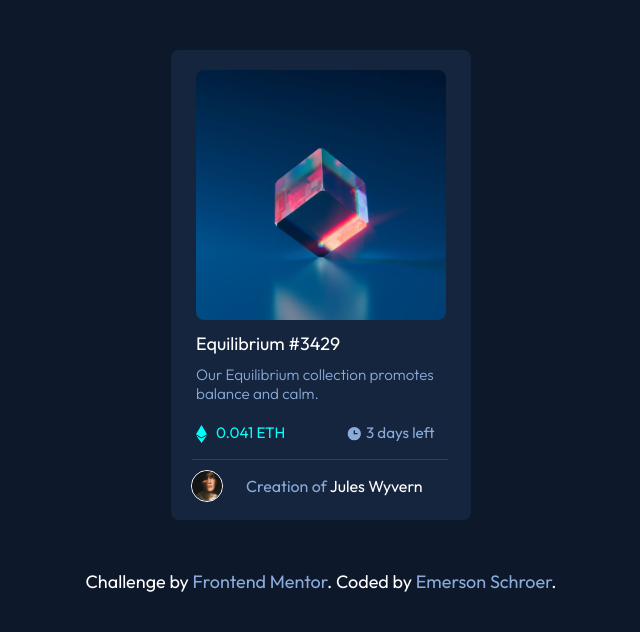
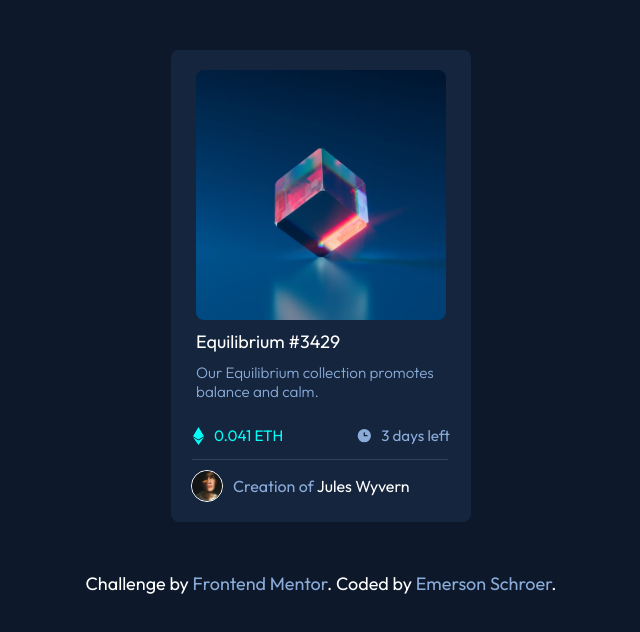
Before and after one commit to eschroer/nft-card, a plain HTML site: page index.html in a window 1280 px wide. Shown: the whole page, without its empty margins (319-959 px from the left). Drawn offline with Linux system fonts and the light colour scheme.

Commit message:
Flexbox alignment

```diff
--- a/css/styles.css
+++ b/css/styles.css
@@ -18,13 +18,12 @@ hr{
 }
 .container {
     width: 300px;
-    height: 350px;
     position:relative;
     margin: auto;
     border-radius: 8px;
     background-color: hsl(216, 50%, 16%);
     padding-top: 20px;
-    padding-bottom: 100px;
+    padding-bottom: 10px;
     margin-top: 50px;
 }
 
@@ -38,72 +37,66 @@ hr{
     margin: auto;
     display: block;
     border-radius: 8px;
-
-
 }
 .equilibrium-header {
     font-size: 18px;
     font-weight: 400;
-    position: absolute;
-    top: 270px;
-    left: 25px;
+    margin: 10px 25px;
 }
 .equilibrium-header:hover{
     color: hsl(178, 100%, 50%);
     cursor: pointer;
 }
 .equilibrium-text {
-    position: absolute;
+
     font-weight: 200;
     font-size: .95rem;
     color: hsl(215, 51%, 70%);
-    left: 25px;
-    top: 300px;
-
+    margin: 10px 25px;
+}
+.flex-container {
+    display: flex;
+    flex-direction: row;
+    align-items: center;
+    flex-wrap: wrap;
 }
 .etherium-icon {
-    position: absolute;
-    left: 25px;
-    top: 375px;
+    margin-left: 22px;
 }
 .price {
-    position: absolute;
+
     font-size: .95rem;
-    left: 45px;
-    top: 358px;
+    margin-left: 10px;
+    margin-right: 65px;
     color: hsl(178, 100%, 50%);
 }
 
 .clock-icon {
-    position: absolute;
-    top: 375px;
-    left: 175px;
+    margin: 8px;
 }
 
 .time{
-    position: absolute;
     font-size: .95rem;
     color:hsl(215, 51%, 70%);
-    left: 195px;
-    top: 358px;
-
+}
+.creator-container {
+    display: flex;
+    flex-direction: row;
+    align-items: center;
+}
+.avatar-image {
+    height: 30px;
+    border: 1px solid;
+    border-radius: 100%;
+    margin-left: 20px;
+    border-color:hsl(0, 0%, 100%);
 }
 
-.avatar-image {
-    position:absolute;
-    height: 30px;
-    top: 420px;
-    left: 20px;
-    border: 1px solid;
-    border-radius: 100%;
-    border-color:hsl(0, 0%, 100%);
-}
 .creation-text{
     color: hsl(215, 51%, 70%);
-    position: absolute;
     font-size: 1rem;
-    left: 75px;
-    top: 410px;
+    margin-left: 10px;
+
 }
 .jules {
     color:hsl(0, 0%, 100%);
--- a/index.html
+++ b/index.html
@@ -14,7 +14,7 @@
   <link href="https://fonts.googleapis.com/css2?family=Outfit:wght@300;400;600&display=swap" rel="stylesheet">
   </head>
   <body>
-<div class="container">
+    <main class="container">
       <div class="image">
         <img class="equilibrium-img" src="images/image-equilibrium.jpg" alt="equilibrium image">
 
@@ -23,17 +23,21 @@
       <h1 class="equilibrium-header">Equilibrium #3429</h1>
 
       <p class="equilibrium-text">Our Equilibrium collection promotes balance and calm.</p>
+      <div class="flex-container">
         <img class="etherium-icon" src="images/icon-ethereum.svg" alt="etherium icon">
         <p class="price">0.041 ETH</p>
         <img class="clock-icon" src="images/icon-clock.svg" alt="clock icon">
         <p class="time">3 days left</p>
+      </div>
         <hr>
+    <div class="creator-container">
       <img class="avatar-image" src="images/image-avatar.png" alt="avatar image">
       <p class="creation-text">Creation of <span class="jules">Jules Wyvern</span></p>
     </div>
-  <div class="attribution">
+    </main>
+    <footer class="attribution">
       Challenge by <a href="https://www.frontendmentor.io?ref=challenge" target="_blank">Frontend Mentor</a>.
       Coded by <a href="#">Emerson Schroer</a>.
-  </div>
+    </footer>
   </body>
 </html>
```
Lines whose indentation alone changed are shown as unchanged.
